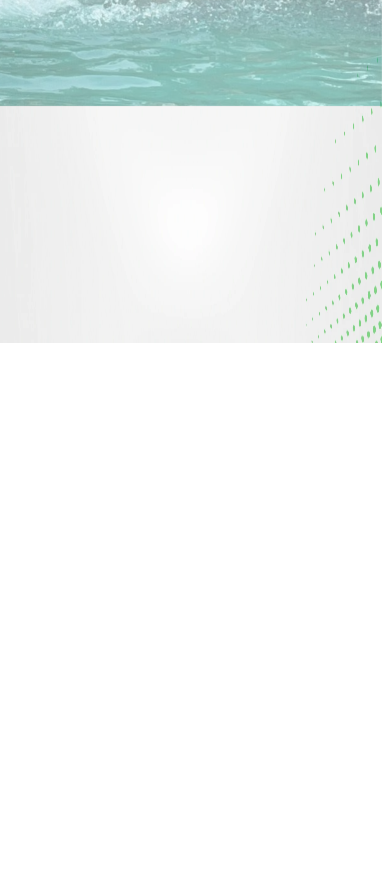
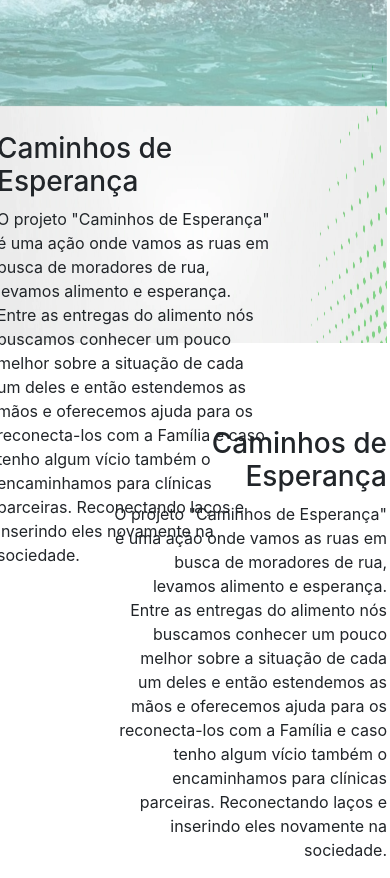
Before and after one commit to WindsorOliveira/fundacaooren, a plain HTML site: page index.html in a window 390 px wide. Shown: the part 560-1438 px from the top of the page. Before the commit the page ends 903 px from the top, so only its background shows below. Drawn offline with nearby package versions, Linux system fonts and the light colour scheme.

Commit message:
commit 18/08/2023

```diff
--- a/index.css
+++ b/index.css
@@ -1,3 +1,4 @@
+
 @font-face {
     font-family: 'Neo';
     src: url('/fonts/NeoBulletin\ Bold.ttf') format('truetype'), url('/fonts/NeoBulletin\ Extruded.otf') format('opentype');
@@ -14,6 +15,14 @@
     */
 }
 
+#txtbemvindo{
+    color: red;
+}
+
+@media screen and (max-width: 560px) {
+
+
+
 #topo{
     background-color: none;
     width: 100%;
@@ -23,7 +32,7 @@
     margin-bottom: 20px;
     background-color: #499F68;
     margin-top: -2%;
-    margin-left: -2%;
+    margin-left: -3px;
 }
 .meio{
     background-size: 100%;
@@ -72,7 +81,7 @@
     background-image: url('img/img1.webp');
     background-size: 100% 100%;
     background-repeat: no-repeat;
-    margin-left: -2%;
+    margin-left: -3px;
 }
 
 #txtbemvindo{
@@ -81,6 +90,7 @@
     left: 10%;
     right: 10%;
     position: absolute;
+    color: black;
 }
 
 #projetos{
@@ -110,3 +120,24 @@
 #teste1{
 
 }
+
+#projeto1{
+    position: absolute;
+    top: 75%;
+    text-align: left;
+    right: 30%;
+}
+
+#projeto2{
+    position: absolute;
+    top: 110%;
+    text-align: end;
+    left: 30%;
+}
+
+
+}
+
+img{
+    width: 100%;
+}
--- a/index.html
+++ b/index.html
@@ -51,6 +51,22 @@
               <span class="sr-only">Próximo</span>
             </a>
           </div>
+          <div id="projeto1">
+            <h3>
+             Caminhos de Esperança
+            </h3>
+            <p>
+              O projeto "Caminhos de Esperança" é uma ação onde vamos as ruas em busca de moradores de rua, levamos alimento e esperança. Entre as entregas do alimento nós buscamos conhecer um pouco melhor sobre a situação de cada um deles e então estendemos as mãos e oferecemos ajuda para os reconecta-los com a Família e caso tenho algum vício também o encaminhamos para clínicas parceiras. Reconectando laços e inserindo eles novamente na sociedade.
+            </p>
+          </div>
+          <div id="projeto2">
+            <h3>
+             Caminhos de Esperança
+            </h3>
+            <p>
+              O projeto "Caminhos de Esperança" é uma ação onde vamos as ruas em busca de moradores de rua, levamos alimento e esperança. Entre as entregas do alimento nós buscamos conhecer um pouco melhor sobre a situação de cada um deles e então estendemos as mãos e oferecemos ajuda para os reconecta-los com a Família e caso tenho algum vício também o encaminhamos para clínicas parceiras. Reconectando laços e inserindo eles novamente na sociedade.
+            </p>
+          </div>
 
     </main>
     <div>
```
